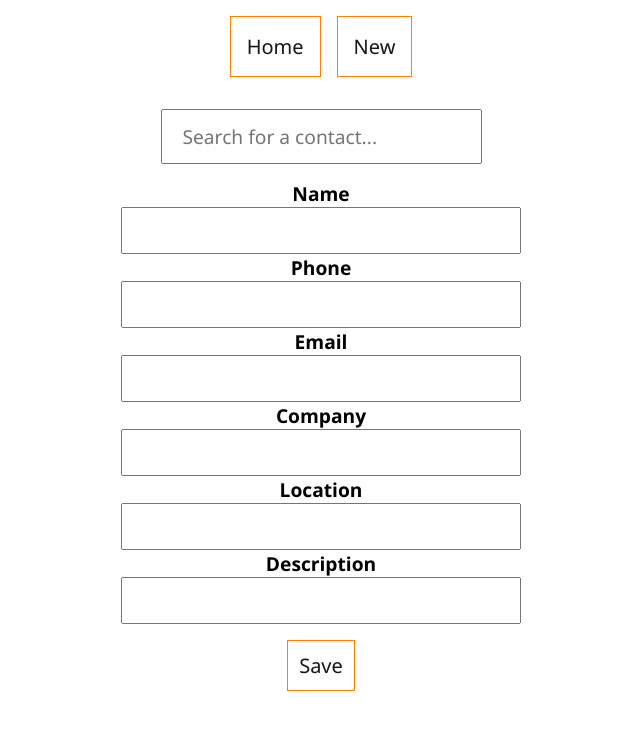
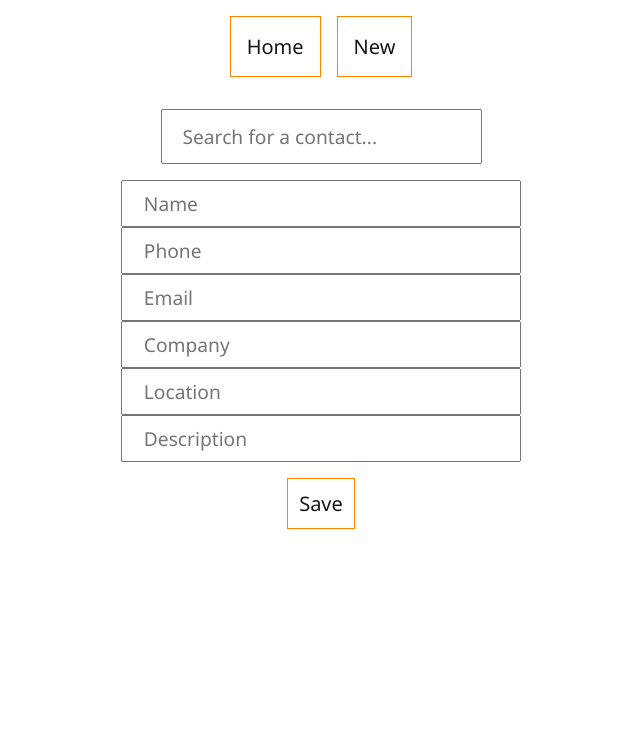
Before and after one commit to Omari-Elizabeth/Contact-Manager, a React (Create React App) app: page /newContact in a window 1280 px wide. Shown: the top 730 px of the page, without its empty margins (319-959 px from the left). Built offline with nearby package versions, Linux system fonts and the light colour scheme.

Commit message:
link edit icon to viewContact page

```diff
--- a/src/components/ContactList.js
+++ b/src/components/ContactList.js
@@ -1,6 +1,8 @@
 import React from 'react'
+import { Link } from 'react-router-dom'
 
 function ContactList({contact}) {
+
   return (
       <div className='contact-card' key={contact.id}>
       <div className="contact-info">
@@ -13,7 +15,9 @@ function ContactList({contact}) {
       </div>
       <div className='contact-buttons'>
         <i className="material-icons">delete</i>
-        <i className="material-icons">edit</i>
+        <Link className='nav-links' to='/viewContact'>
+          <i className="material-icons">edit</i>
+        </Link>
       </div>
       </div>
   )
--- a/src/components/NewContact.js
+++ b/src/components/NewContact.js
@@ -3,18 +3,12 @@ import React from 'react'
 function NewContact() {
   return (
     <form id="form">
-      <label >Name</label>
-      <input type="text" name="name"/>
-      <label >Phone</label>
-      <input type="tel" name="phone"/>
-      <label >Email</label>
-      <input type="text" name="email"/>
-      <label >Company</label>
-      <input type="text" name="company"/>
-      <label >Location</label>
-      <input type="text" name="location"/>
-      <label >Description</label>
-      <input type="text" name="description"/>
+      <input type="text" name="name" placeholder='Name'/>
+      <input type="tel" name="phone" placeholder='Phone'/>
+      <input type="text" name="email" placeholder='Email'/>
+      <input type="text" name="company" placeholder='Company'/>
+      <input type="text" name="location" placeholder='Location'/>
+      <input type="text" name="description" placeholder='Description'/>
       <button type="submit">Save</button>
     </form>
 )
--- a/src/index.js
+++ b/src/index.js
@@ -9,14 +9,17 @@ import './index.css';
 
 const root = ReactDOM.createRoot(document.getElementById('root'));
 root.render(
+  <React.StrictMode>
     <BrowserRouter>
       <Routes>
         <Route path='/' element={<App/>}>
         <Route path="/home" element={<Home/>}/>
-      <Route path="/newContact" element={<NewContact/>}/>
+        <Route path="newContact" element={<NewContact/>}/>
+        <Route path="/ViewContact" element={<viewContact/>}/>
         </Route>
       </Routes>
     </BrowserRouter>
+  </React.StrictMode>
 );
 
 // If you want to start measuring performance in your app, pass a function
```
Also changed, not shown: src/components/App.js (line endings or trailing spaces). Lines whose indentation alone changed are shown as unchanged.
